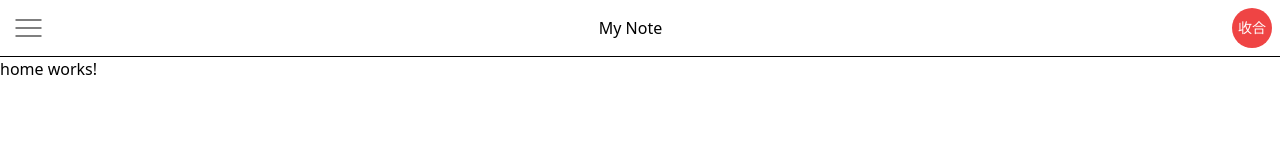
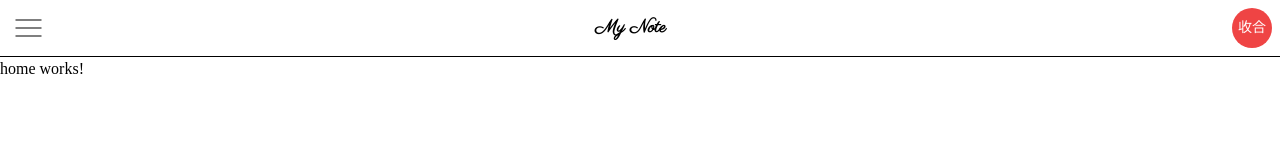
Before and after one commit to AbbyAbby33/tm-note-angular, an Angular app: page /home in a window 1280 px wide. Shown: the top 160 px of the page. Built offline with nearby package versions, Linux system fonts and the light colour scheme.

Commit message:
style: 1.add google font 2.adjust application title and body baisc font family

```diff
--- a/src/app/core/layout/header/header.component.html
+++ b/src/app/core/layout/header/header.component.html
@@ -2,7 +2,7 @@
     <div class="menu-icon">
         <div></div>
     </div>
-    <p [routerLink]="'/home'" class="cursor-pointer">My Note</p>
+    <p [routerLink]="'/home'" class="title">My Note</p>
     <div>
         <button class="w-10 h-10 rounded-full text-sm text-white bg-red-500">收合</button>
     </div>
--- a/src/app/core/layout/header/header.component.scss
+++ b/src/app/core/layout/header/header.component.scss
@@ -1,5 +1,6 @@
 $menuSpace: 8px;
 
+// menu icon
 .menu-icon {
     margin-left: 20px;
     transform: rotate(90deg);
@@ -29,3 +30,9 @@ $menuSpace: 8px;
         }
     }
 }
+
+// application title
+.title {
+    font-family: "Parisienne", cursive;
+    @apply cursor-pointer text-lg font-bold;
+}
--- a/src/index.html
+++ b/src/index.html
@@ -1,13 +1,21 @@
 <!doctype html>
 <html lang="en">
+
 <head>
     <meta charset="utf-8">
     <title>TmNote</title>
     <base href="/">
     <meta name="viewport" content="width=device-width, initial-scale=1">
     <link rel="icon" type="image/x-icon" href="favicon.ico">
+    <link rel="preconnect" href="https://fonts.googleapis.com">
+    <link rel="preconnect" href="https://fonts.gstatic.com" crossorigin>
+    <link href="https://fonts.googleapis.com/css2?family=Noto+Serif+TC&display=swap" rel="stylesheet">
+    <link href="https://fonts.googleapis.com/css2?family=Kanit:wght@100&family=Parisienne&display=swap"
+        rel="stylesheet">
 </head>
+
 <body>
     <app-root></app-root>
 </body>
+
 </html>
--- a/src/styles.scss
+++ b/src/styles.scss
@@ -1,3 +1,7 @@
 @tailwind base;
 @tailwind components;
 @tailwind utilities;
+
+body {
+    font-family: "Noto Serif TC", serif;
+}
```
Lines whose indentation alone changed are shown as unchanged.
